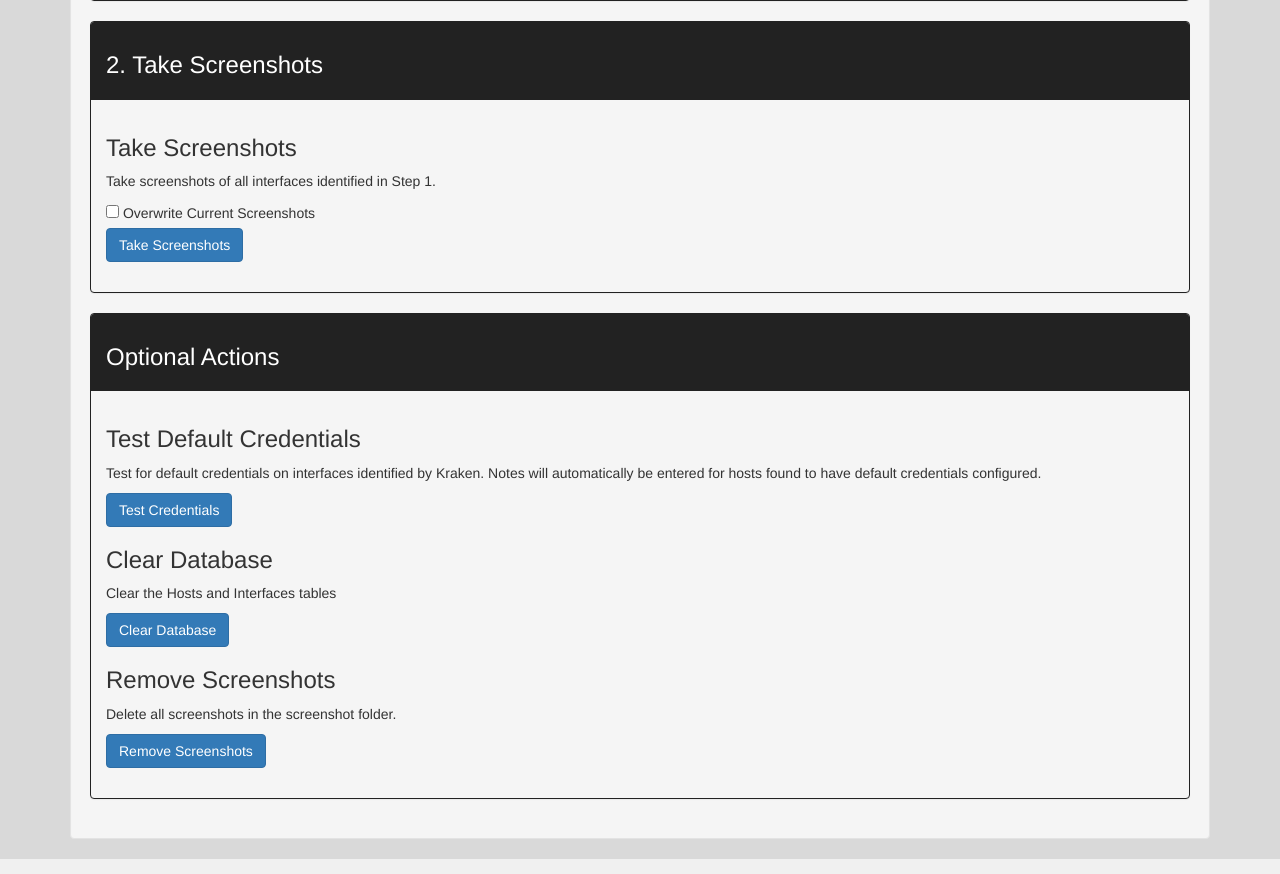
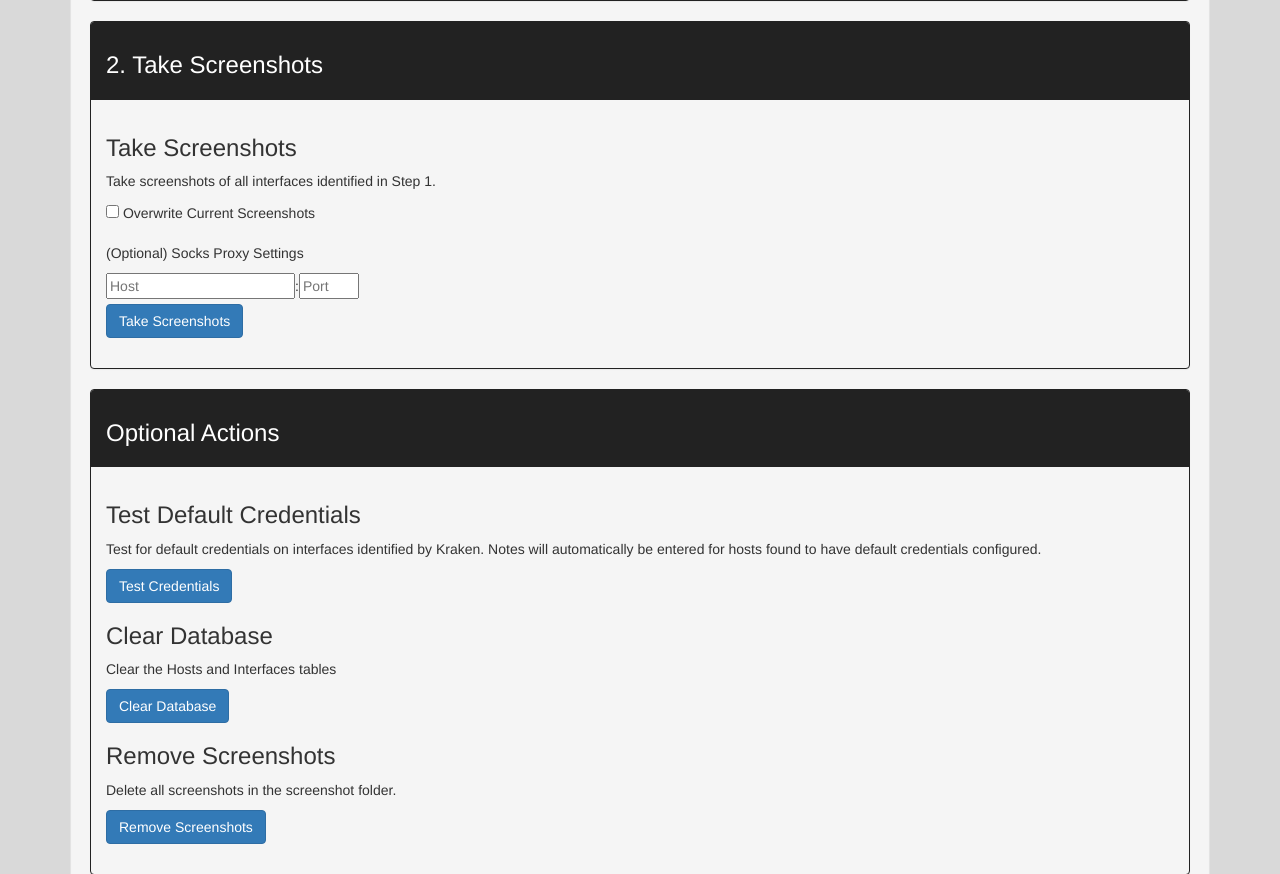
Before and after one commit to Sw4mpf0x/Kraken, a Django app: page /WebScout/setup/ in a window 1280 px wide. Shown: the part 825-1699 px from the top of the page. Run offline with Django 3.2, Linux system fonts and the light colour scheme; the visitor is signed in with stand-in values (Sample User, id 1); data that the repository does not hold is empty; parts of the project's set-up code (start-up, migrations or seed data) failed here and were passed over.

Commit message:
Added socks proxy usage

```diff
--- a/Kraken/Web_Scout/templates/Web_Scout/setup.html
+++ b/Kraken/Web_Scout/templates/Web_Scout/setup.html
@@ -193,7 +193,9 @@
                     <input type="hidden" class="form-control" name="action" value="screenshot"/>
                     <p><h3>Take Screenshots</h3></p>
                     <p>Take screenshots of all interfaces identified in Step 1.</p>
-                    <input type="checkbox" name="overwrite" value="True"> Overwrite Current Screenshots
+                    <input type="checkbox" name="overwrite" value="True"> Overwrite Current Screenshots<br><br>
+                    <p>(Optional) Socks Proxy Settings</p>
+                    <input type="text" name="proxyhost" placeholder="Host">:<input type="text" name="proxyport" style="width:60px" placeholder="Port"><br>
                     <div style="margin-bottom:5px"><span id="screenshot_progress"></span></div>
                     <button data-toggle="modal" data-target="#confirm-action" data-description="take screenshots" data-action="screenshot" id="screenshot" class="btn btn-primary">Take Screenshots</button>
                 </div>
@@ -483,6 +485,7 @@
             error: function(){
                 $("#warning-text").text("A problem was encountered while submitting your request to " + action_description + ".")
                 $("#warning-alert").alert();
+                console.log("NOPE")
                 PollState(action);
                 $("#warning-alert").fadeTo(2000, 500).slideUp(500, function(){
                     $("#warning-alert").hide();
--- a/Kraken/Web_Scout/views.py
+++ b/Kraken/Web_Scout/views.py
@@ -7,6 +7,7 @@ import os
 from . import tasks
 from celery.result import AsyncResult
 import json
+import re
 from .forms import ParseForm
 from Kraken.krakenlib import BulkAction, BuildQuery, LogKrakenEvent, AddUrl, AddAddress, AddHostname, DeleteAddress, DeleteHost
 from django.contrib.auth.decorators import login_required
@@ -232,10 +233,19 @@ def setup(request):
 				return render(request, 'Web_Scout/setup.html', {'form':form, 'uploaded':False, 'failedupload':True})
 		elif request.POST.get('action') == 'screenshot':
 			overwrite = request.POST.get('overwrite')
+			ipPattern = re.compile("^\d{1,3}\.\d{1,3}\.\d{1,3}\.\d{1,3}$")
+			hostnamePattern = re.compile("^(([a-zA-Z0-9]|[a-zA-Z0-9][a-zA-Z0-9\-]*[a-zA-Z0-9])\.)+([A-Za-z0-9]|[A-Za-z0-9][A-Za-z0-9\-]*[A-Za-z0-9])$")
+			proxy = ""
+			proxyHost = request.POST.get("proxyhost", "")
+			proxyPort = request.POST.get("proxyport", "")
+			if proxyHost != "" and (ipPattern.match(proxyHost) or hostnamePattern.match(proxyHost)) and int(proxyPort) > 0 and int(proxyPort) < 65536:
+				proxy = request.POST.get('proxyhost') + ":" + request.POST.get('proxyport')
+			elif proxyHost:
+				return HttpResponse(status=500)
 			if overwrite == 'True':
-				job = tasks.startscreenshot.delay(True)
+				job = tasks.startscreenshot.delay(True, proxy)
 			else:
-				job = tasks.startscreenshot.delay()
+				job = tasks.startscreenshot.delay(False, proxy)
 			try:
 				task = Tasks.objects.get(Task='screenshot')
 			except:
```
Also changed, not shown: Kraken/Web_Scout/tasks.py (+8 -2 lines).
